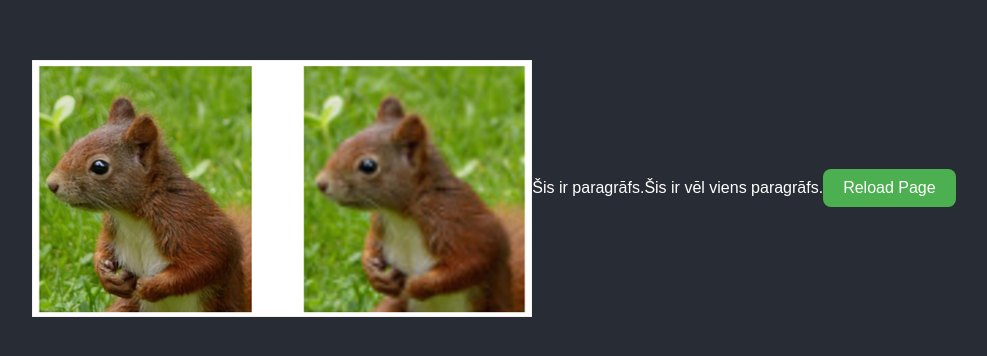
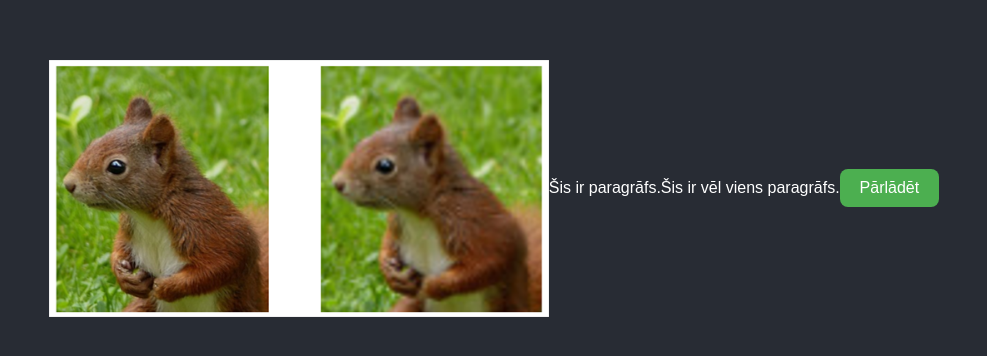
Before and after one commit to OdinsDEV/Projektins, a plain HTML site: page index.html in a window 1280 px wide. Shown: the part 212-568 px from the top of the page, without its empty margins (146-1133 px from the left). Drawn offline with Linux system fonts and the light colour scheme.

Commit message:
Nomainiju tekstu button

```diff
--- a/index.html
+++ b/index.html
@@ -11,7 +11,7 @@
             <img src="attels.png" alt="Šis ir attēla apraksts" width="500">
             <p>Šis ir paragrāfs.       </p>
             <p>Šis ir vēl viens paragrāfs.</p>
-            <button onclick="location.reload();">Reload Page</button>
+            <button onclick="location.reload();">Pārlādēt</button>
 
         </body>
 
```
